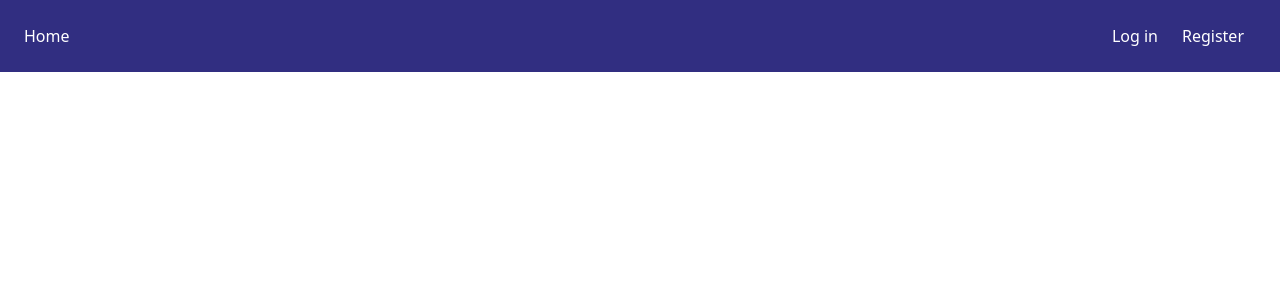
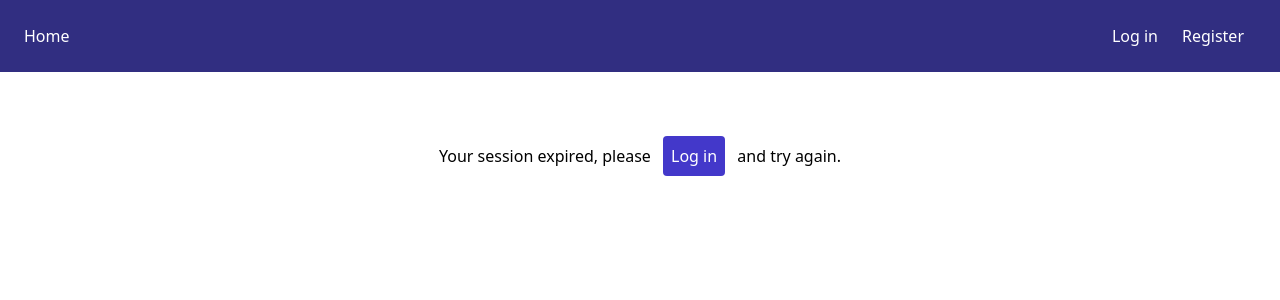
Before and after one commit to leandrob0/blog-client, a React (Create React App) app: page /err in a window 1280 px wide. Shown: the top 300 px of the page. Built offline with nearby package versions, Linux system fonts and the light colour scheme.

Commit message:
error page on token expiration added, comments bug fixed, footer link to github added.

```diff
--- a/src/App.js
+++ b/src/App.js
@@ -5,6 +5,7 @@ import Login from "./components/pages/Login";
 import Register from "./components/pages/Register";
 import Homepage from "./components/pages/Homepage";
 import PostDetail from "./components/pages/PostDetail"
+import ErrorPage from "./components/ErrorPage";
 
 function App() {
   return (
@@ -15,6 +16,7 @@ function App() {
         <Route exact path="/login" element={<Login />} />
         <Route exact path="/" element={<Homepage />} />
         <Route exact path="/post" element={<PostDetail />} />
+        <Route exact path="/err" element={<ErrorPage />} />
       </Routes>
     </BrowserRouter>
   );
--- /dev/null
+++ b/src/components/ErrorPage.js
@@ -0,0 +1,33 @@
+import { useNavigate } from "react-router-dom";
+import { useDispatch } from "react-redux";
+import { resetClicked } from "../features/post";
+import { logout } from "../features/user";
+
+const ErrorPage = () => {
+  const dispatch = useDispatch();
+  const navigate = useNavigate();
+
+  const navigateLog = () => {
+    dispatch(resetClicked());
+    dispatch(logout());
+    return navigate("/login");
+  };
+
+  return (
+    <div className="flex mt-16 justify-center">
+      <h1>
+        Your session expired, please{" "}
+        <button
+          type="button"
+          onClick={navigateLog}
+          className="rounded px-2 py-2 mx-2 bg-indigo-700 text-white hover:bg-indigo-900 hover:shadow-indigo-600/2020 transition"
+        >
+          Log in
+        </button>{" "}
+        and try again.
+      </h1>
+    </div>
+  );
+};
+
+export default ErrorPage;
--- a/src/components/NewComment.js
+++ b/src/components/NewComment.js
@@ -1,11 +1,13 @@
 import { useState } from "react";
 import { useSelector } from "react-redux";
+import { useNavigate } from "react-router-dom";
 import { createComment } from "../services/posts";
 
 const NewComment = ({post, updateComment}) => {
   const [comment, setComment] = useState("");
   const postId = useSelector((state) => state.post.value.postId);
   const user = useSelector((state) => state.user.value.username);
+  const navigate = useNavigate();
 
   const handleChange = (e) => setComment(e.target.value);
 
@@ -28,8 +30,10 @@ const NewComment = ({post, updateComment}) => {
         ...post,
         comments: response.comments,
       })
+      setComment("");
     } catch(err) {
       console.log(err);
+      return navigate("/err");
     }
   };
 
--- a/src/components/pages/Homepage.js
+++ b/src/components/pages/Homepage.js
@@ -76,7 +76,7 @@ const Homepage = () => {
       {
         !loading && <footer className="h-12 border-t-2 flex justify-start text-gray-700 ">
         <div className="py-2 px-6">
-          <p>Made by: Leandro Bovino</p>
+          <p>Made by: <a className="font-bold underline text-blue-400" target="_blank" rel="noopener noreferrer" href="https://www.github.com/leandrob0">Leandro bovino</a></p>
         </div>
       </footer>
       }
--- a/src/components/pages/PostDetail.js
+++ b/src/components/pages/PostDetail.js
@@ -20,6 +20,7 @@ const PostDetail = () => {
       .then((res) => {
         const post = res.post;
         const comments = res.comments;
+        console.log(res);
 
         const date = formatDate(post.updatedAt);
 
```
Also changed, not shown: src/assets/main.css (+40 -0 lines).
